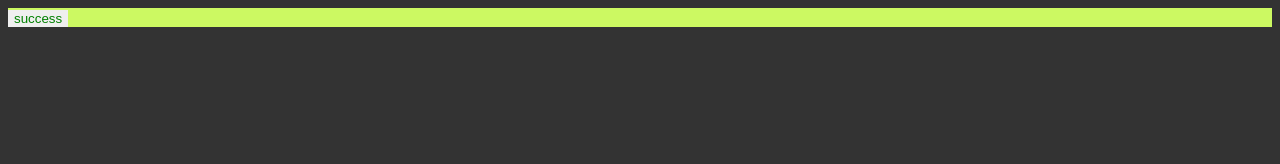
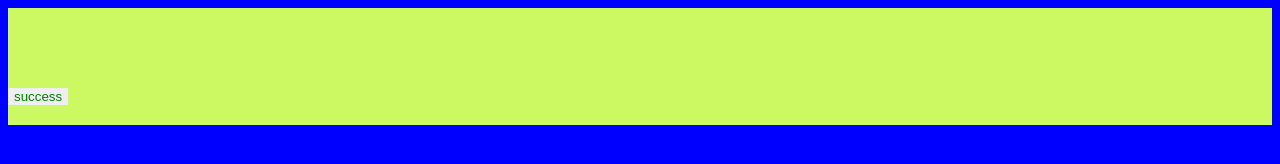
Before and after one commit to truongthanhhai283/SASS-21, a plain HTML site: page index.html in a window 1280 px wide. Drawn offline with Linux system fonts and the light colour scheme; files whose address does not match are found by name.

Commit message:
5--Params content mixin

```diff
--- a/sass/_mixins.scss
+++ b/sass/_mixins.scss
@@ -6,3 +6,9 @@
   color: $color;
   border: $radius;
 }
+
+@mixin apply-to-ie-6 {
+  * {
+    @content;
+  }
+}
--- a/sass/style.scss
+++ b/sass/style.scss
@@ -21,3 +21,11 @@ body {
 #btn-success {
   @include success($radius: 30px, $color: green);
 }
+
+@include apply-to-ie-6 {
+  body {
+    font-size: 100px;
+    color: black;
+    background: blue;
+  }
+}
```
Also changed, not shown: sass/dist/style.css.
